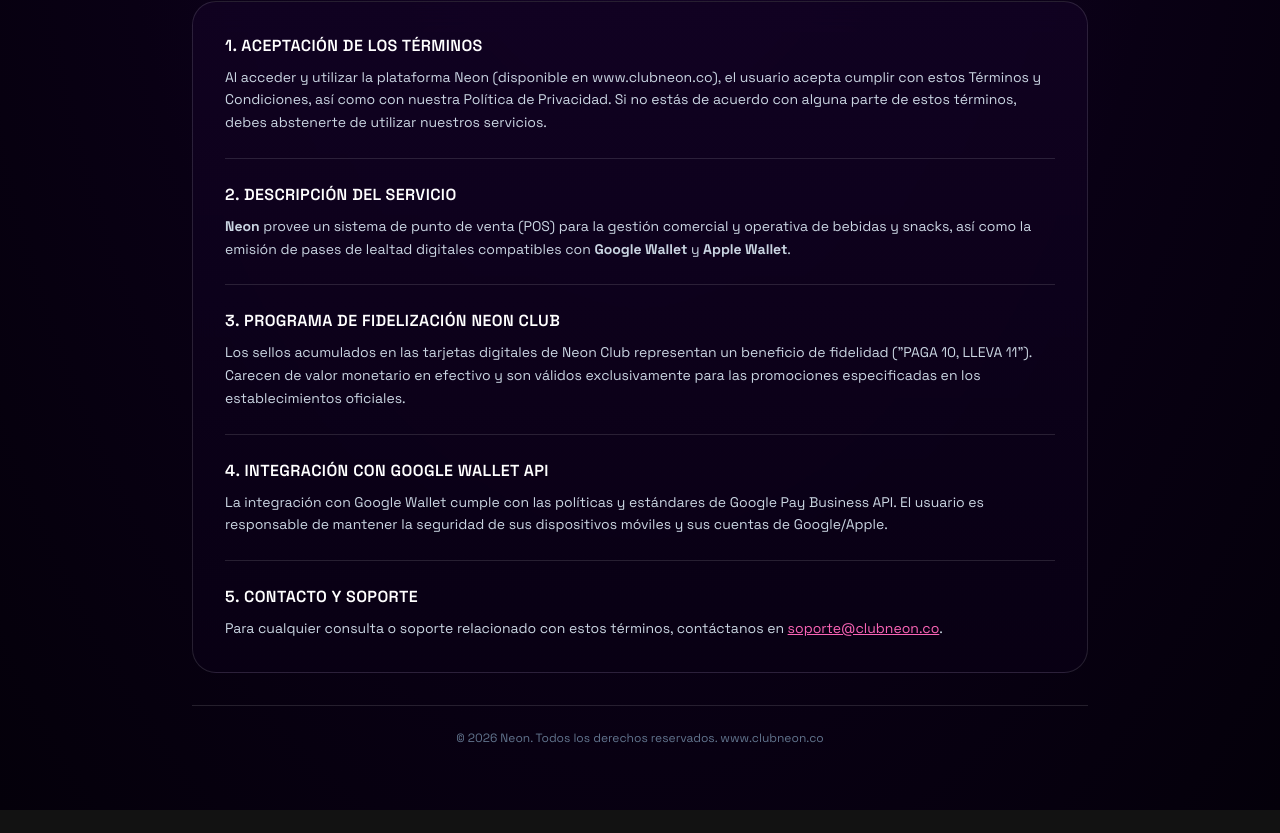
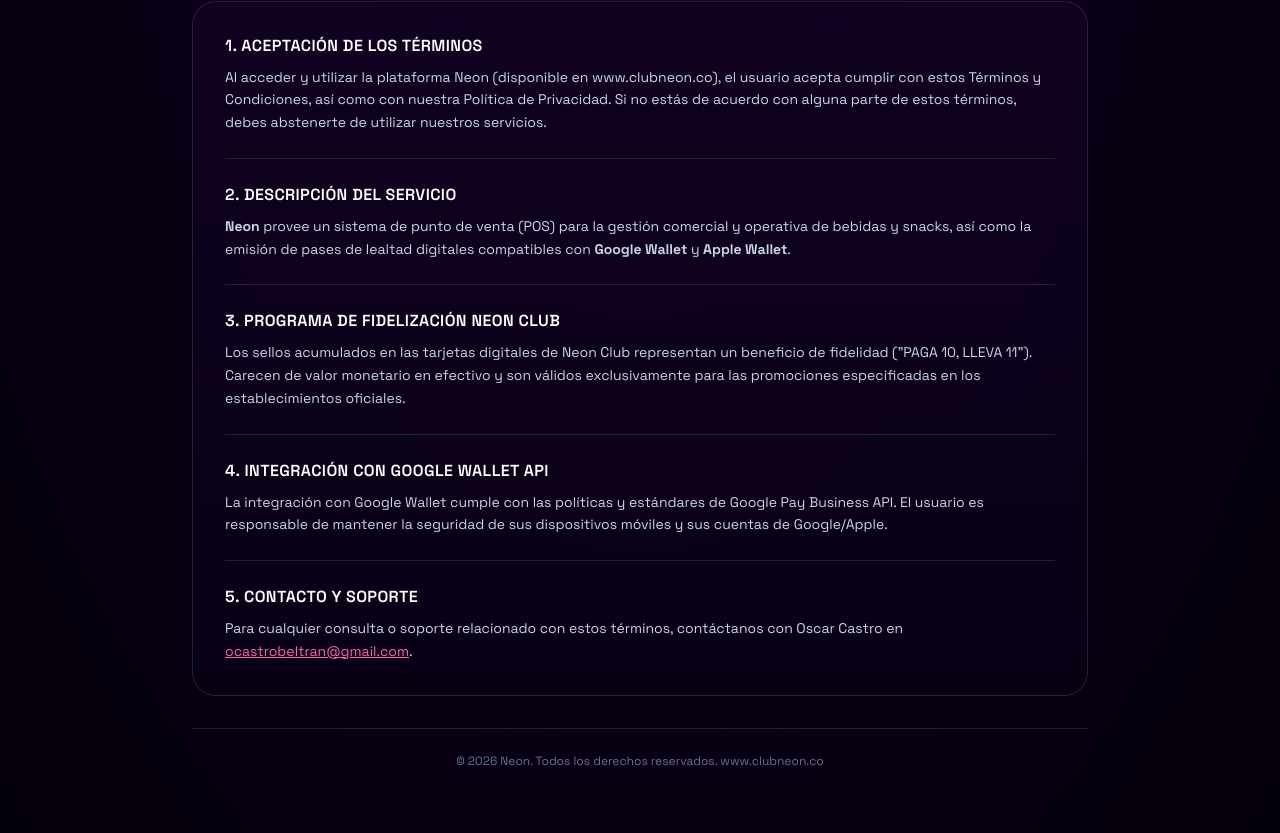
Before and after one commit to MeowWareX/Neon-POS, a Next.js app: page /terms in a window 1280 px wide. Shown: the part 366-1199 px from the top of the page. Before the commit the page ends 1176 px from the top, so only its background shows below. Built offline with nearby package versions, Linux system fonts and the light colour scheme; no server answers; the database is empty.

Commit message:
feat: add privacy policy and terms of service pages

```diff
--- a/app/privacy/page.tsx
+++ b/app/privacy/page.tsx
@@ -133,8 +133,9 @@
               El responsable del tratamiento de los datos recolectados a través
               de esta plataforma web, la aplicación de Punto de Venta (POS) y
               las tarjetas de fidelización digitales es{" "}
-              <strong>NEON Drinks & Snacks</strong> (en adelante
-              &quot;NEON&quot;), disponible a través de{" "}
+              <strong>NEON Drinks & Snacks</strong>, bajo la representación de{" "}
+              <strong>Oscar Castro</strong> (en adelante &quot;NEON&quot;),
+              disponible a través de{" "}
               <a
                 href="https://www.clubneon.co/"
                 target="_blank"
@@ -435,7 +436,7 @@
               <div className="flex flex-col items-start justify-between gap-4 rounded-2xl border border-white/10 bg-gradient-to-r from-pink-500/10 via-purple-500/10 to-emerald-500/10 p-4 sm:flex-row sm:items-center">
                 <div>
                   <p className="font-semibold text-white">
-                    NEON Drinks & Snacks
+                    NEON Drinks & Snacks — Oscar Castro
                   </p>
                   <p className="text-xs text-slate-400">
                     Atención de Tratamiento de Datos Personales
@@ -444,13 +445,15 @@
                     www.clubneon.co
                   </p>
                 </div>
-                <a
-                  href="mailto:soporte@clubneon.co"
-                  className="inline-flex items-center gap-2 rounded-xl bg-pink-500 px-4 py-2 text-xs font-medium text-white shadow-lg shadow-pink-500/25 transition-colors hover:bg-pink-600"
-                >
-                  <Mail className="h-4 w-4" />
-                  soporte@clubneon.co
-                </a>
+                <div className="flex flex-col gap-2 sm:flex-row">
+                  <a
+                    href="mailto:ocastrobeltran@gmail.com"
+                    className="inline-flex items-center gap-2 rounded-xl bg-pink-500 px-4 py-2 text-xs font-medium text-white shadow-lg shadow-pink-500/25 transition-colors hover:bg-pink-600"
+                  >
+                    <Mail className="h-4 w-4" />
+                    ocastrobeltran@gmail.com
+                  </a>
+                </div>
               </div>
             </div>
           </section>
--- a/app/terms/page.tsx
+++ b/app/terms/page.tsx
@@ -120,12 +120,12 @@
             </h2>
             <p>
               Para cualquier consulta o soporte relacionado con estos términos,
-              contáctanos en{" "}
+              contáctanos con Oscar Castro en{" "}
               <a
-                href="mailto:soporte@clubneon.co"
+                href="mailto:ocastrobeltran@gmail.com"
                 className="text-pink-400 underline"
               >
-                soporte@clubneon.co
+                ocastrobeltran@gmail.com
               </a>
               .
             </p>
```
